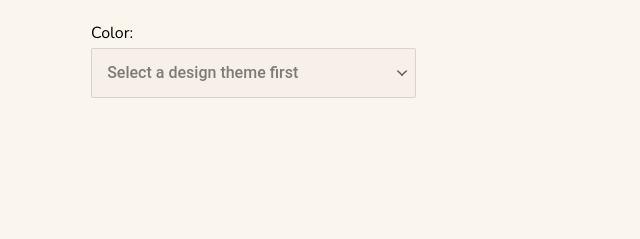
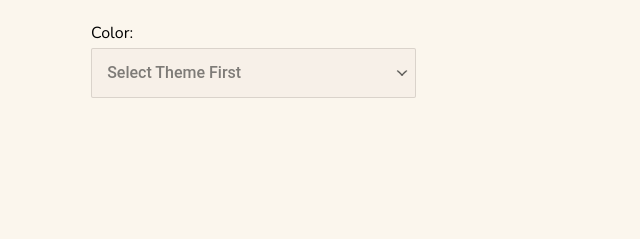
Before and after one commit to brishields/Interactive-Registration-Form, a plain HTML site: page index.html in a window 1280 px wide. Shown: the part 365-604 px from the top of the page, 609-1249 px from the left. Drawn offline with nearby package versions, Linux system fonts and the light colour scheme.

Commit message:
Rephrase shirt color dropdown label

```diff
--- a/index.html
+++ b/index.html
@@ -76,7 +76,7 @@
             <div id="shirt-colors" class="shirt-colors">
               <label for="color">Color:</label>
               <select id="color">
-                <option selected hidden>Select a design theme first</option>
+                <option selected hidden>Select Theme First</option>
                 <option data-theme="js puns" value="cornflowerblue">Cornflower Blue (JS Puns shirt only)</option>
                 <option data-theme="js puns" value="darkslategrey">Dark Slate Grey (JS Puns shirt only)</option>
                 <option data-theme="js puns" value="gold">Gold (JS Puns shirt only)</option>
```
